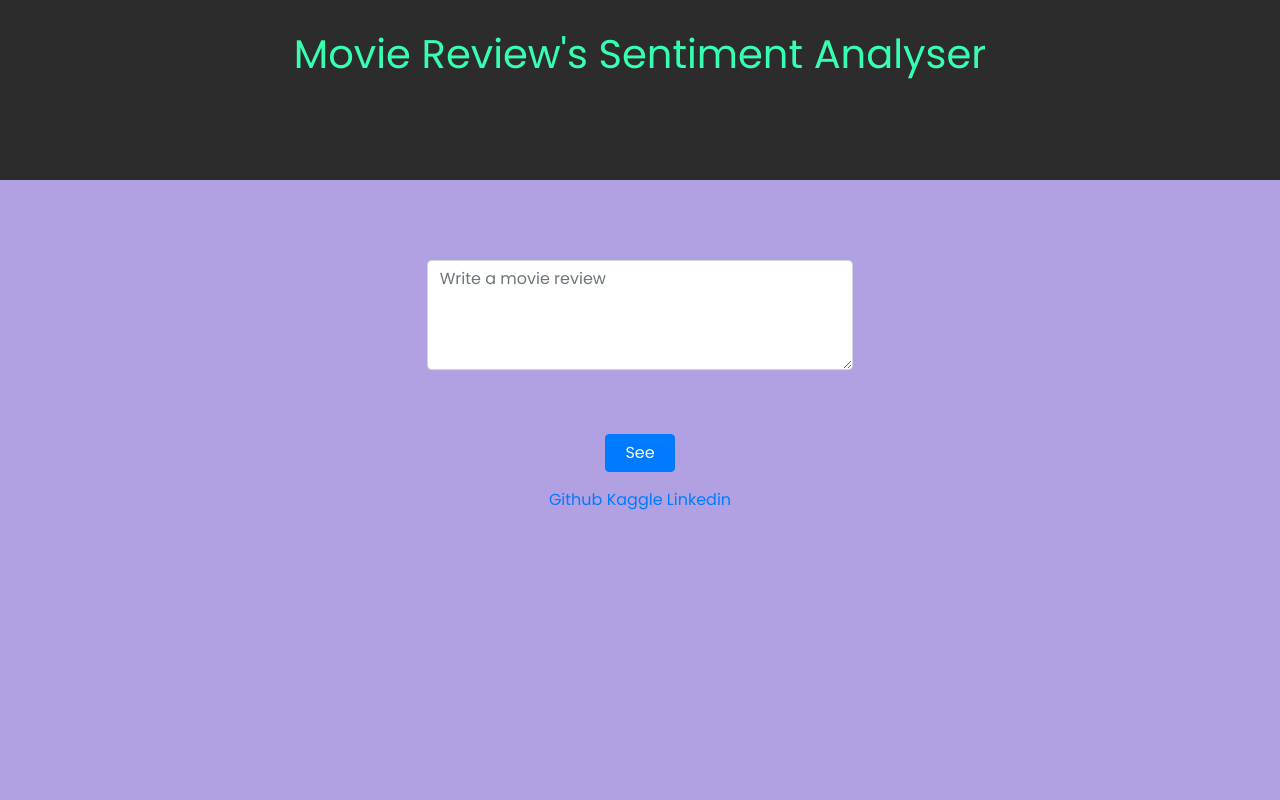
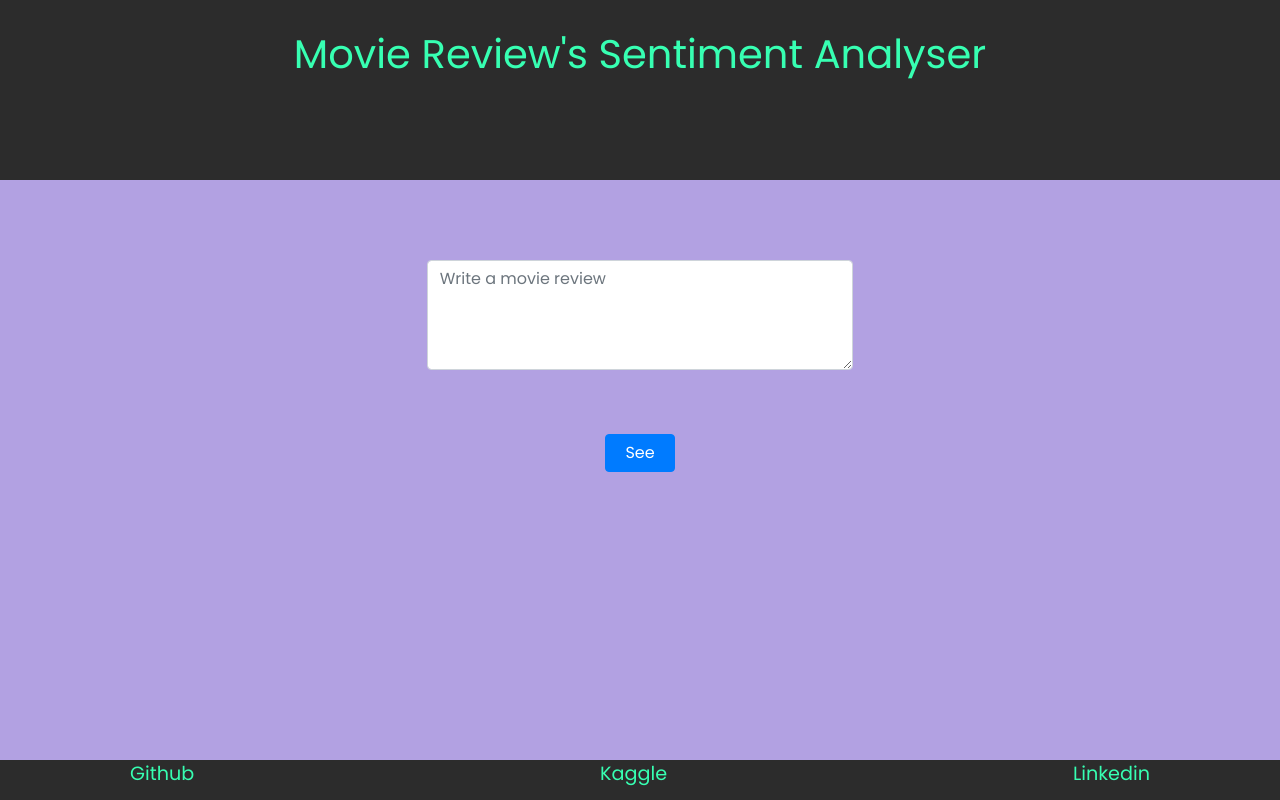
Before and after one commit to Dev-Khant/IMDB-Reviews-Sentiment-Analysis, a Flask app: page / in a window 1280 px wide. Run offline with Flask 2, Linux system fonts and the light colour scheme; parts of the project's set-up code (start-up, migrations or seed data) failed here and were passed over; some libraries are stand-ins or nearby versions.

Commit message:
Add files via upload

```diff
--- a/static/sty.css
+++ b/static/sty.css
@@ -25,3 +25,21 @@
     text-align: center;
     padding-top: 30px;
 }
+footer{
+    height: 5vh;
+    width: 100%;
+    bottom: 0;
+    position:fixed;
+    font-size: 1.5vw;
+    background-color: rgb(44, 44, 44);
+}
+footer .content{
+    padding-left: 130px;
+    padding-right: 130px;
+    display: flex;
+    justify-content: space-between;
+}
+footer .content a{
+    text-decoration: none;
+    color: rgb(55, 255, 178);
+}
```
